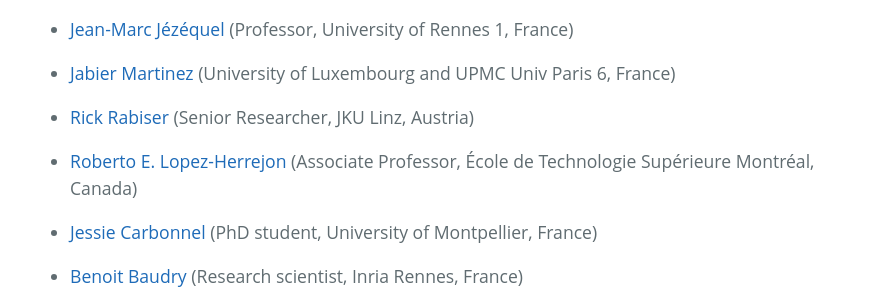
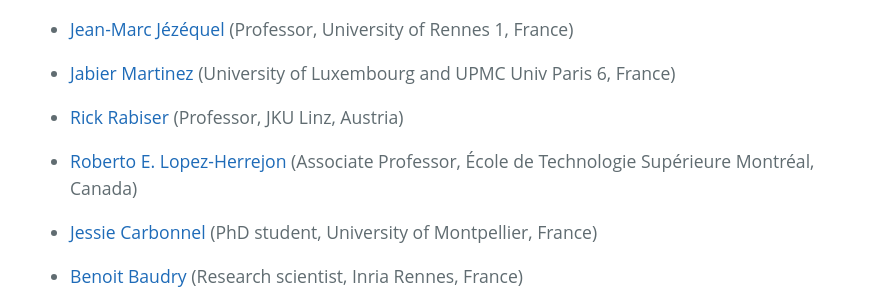
Before and after one commit to FAMILIAR-project/teaching, a Jekyll site: the page built from index.html, in a window 1280 px wide and 900 px high, scrolled down 1981 px. Shown: the part 155-455 px from the top of the window, without its empty margins (194-1082 px from the left). Built offline with Jekyll 4.4.1, drawn with Linux system fonts in a browser that asks for light colours.

Commit message:
updated affiliation Rick

```diff
--- a/_includes/contributors.md
+++ b/_includes/contributors.md
@@ -6,7 +6,7 @@
 
 * [Jabier Martinez](http://sites.google.com/site/jabiermartinezwebsite) (University of Luxembourg and UPMC Univ Paris 6, France)
 
-* [Rick Rabiser](http://mevss.jku.at/?page_id=57) (Senior Researcher, JKU Linz, Austria)
+* [Rick Rabiser](https://rickrabiser.github.io/rick/) (Professor, JKU Linz, Austria)
 
 * [Roberto E. Lopez-Herrejon](https://www.etsmtl.ca/) (Associate Professor, École de Technologie Supérieure Montréal, Canada)
 
```
